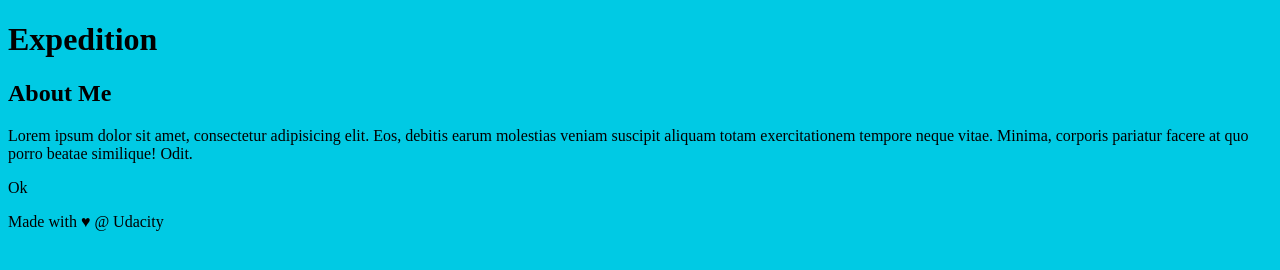
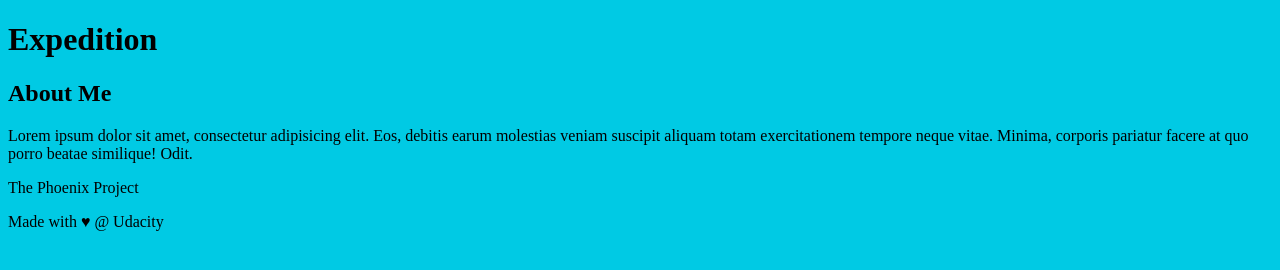
Before and after one commit to jokoss92/new-git-project, a plain HTML site: page index.html in a window 1280 px wide. Drawn offline with Linux system fonts and the light colour scheme.

Commit message:
Add Wishlist Book

```diff
--- a/index.html
+++ b/index.html
@@ -20,7 +20,7 @@
     <aside>
         <h2>About Me</h2>
         <p>Lorem ipsum dolor sit amet, consectetur adipisicing elit. Eos, debitis earum molestias veniam suscipit aliquam totam exercitationem tempore neque vitae. Minima, corporis pariatur facere at quo porro beatae similique! Odit.</p>
-        <p>Ok</p>
+        <p>The Phoenix Project</p>
     </aside>
     <footer>
         Made with ♥ @ Udacity
```
